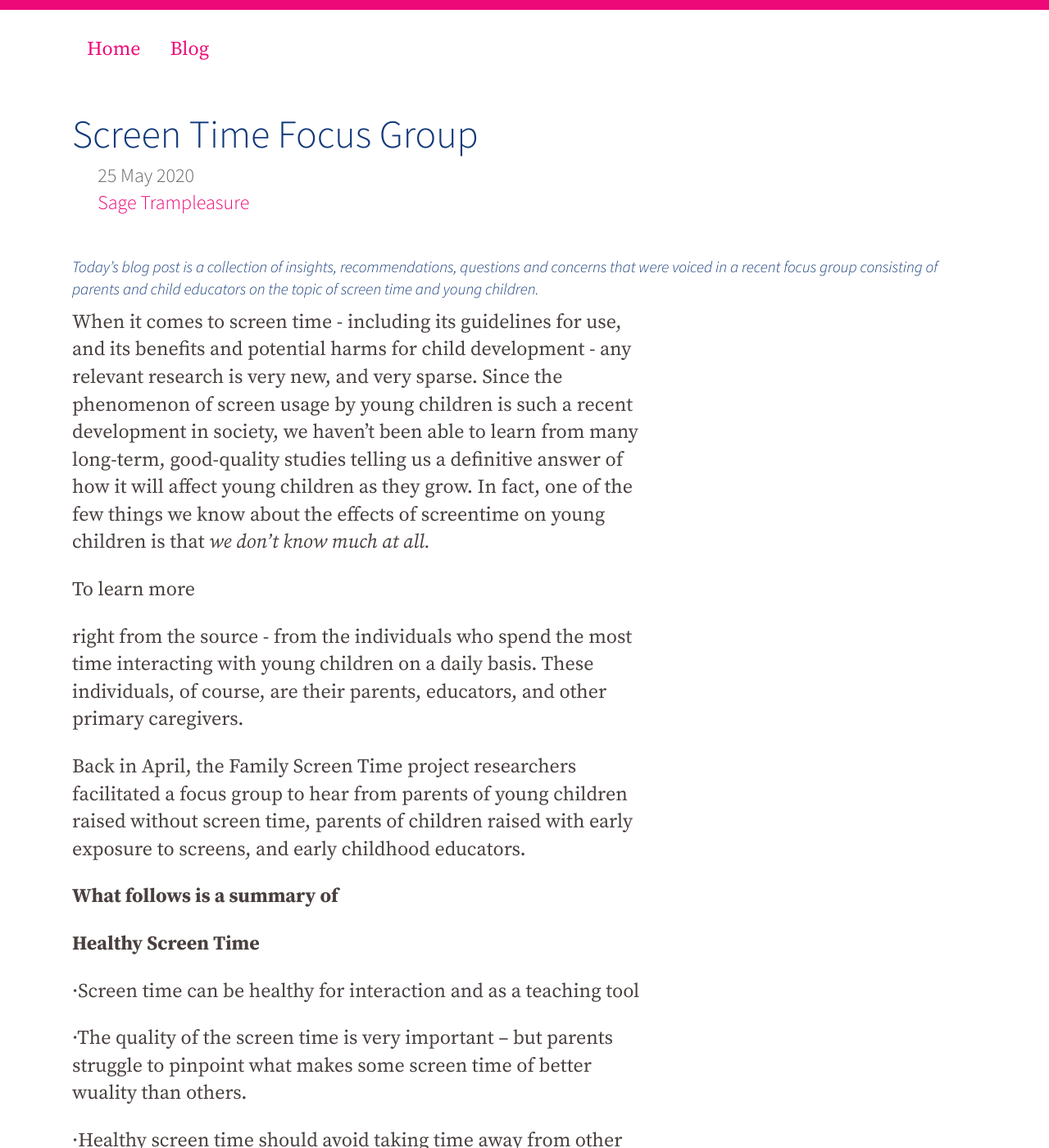
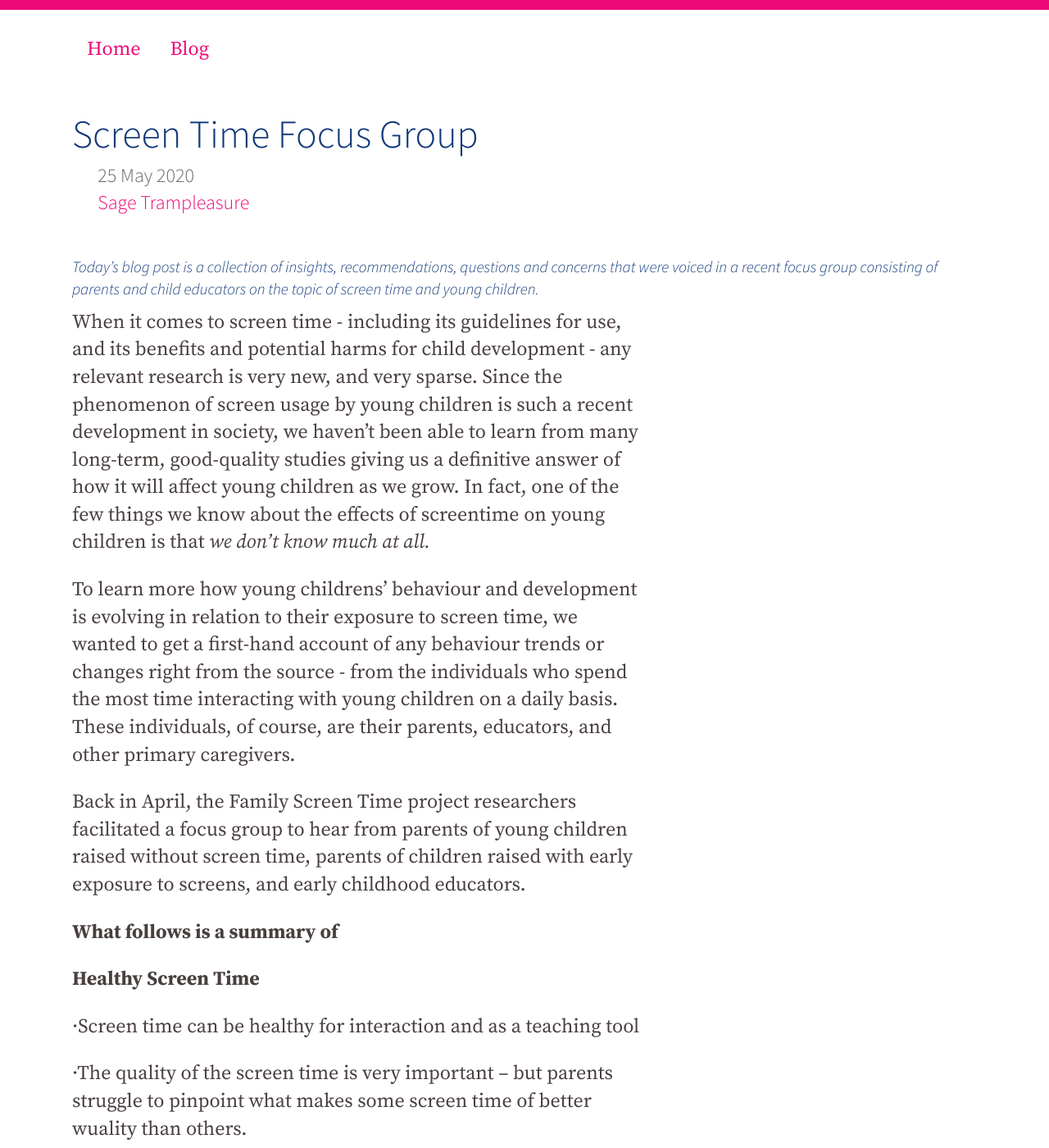
Before and after one commit to famliy-screen-time/familyscreentime.ca, a Jekyll site: the page built from _posts/2020-05-25-screen-time-focus-group-insights.md, in a window 1280 px wide and 1400 px high. Shown: the whole window at 82% size. Built offline with Jekyll 4.4.1, drawn with Linux system fonts in a browser that asks for light colours; nearby versions of some CDN libraries.

Commit message:
Update Blog “2020-05-25-screen-time-focus-group-insights”

```diff
--- a/_posts/2020-05-25-screen-time-focus-group-insights.md
+++ b/_posts/2020-05-25-screen-time-focus-group-insights.md
@@ -6,11 +6,9 @@
 ---
 ###### *Today's blog post is a collection of insights, recommendations, questions and concerns that were voiced in a recent focus group consisting of parents and child educators on the topic of screen time and young children.*
 
-When it comes to screen time - including its guidelines for use, and its benefits and potential harms for child development - any relevant research is very new, and very sparse. Since the phenomenon of screen usage by young children is such a recent development in society, we haven't been able to learn from many long-term, good-quality studies telling us a definitive answer of how it will affect young children as they grow. In fact, one of the few things we know about the effects of screentime on young children is that *we don't know much at all.*
+When it comes to screen time - including its guidelines for use, and its benefits and potential harms for child development - any relevant research is very new, and very sparse. Since the phenomenon of screen usage by young children is such a recent development in society, we haven't been able to learn from many long-term, good-quality studies giving us a definitive answer of how it will affect young children as we grow. In fact, one of the few things we know about the effects of screentime on young children is that *we don't know much at all.*
 
-To learn more
-
-right from the source - from the individuals who spend the most time interacting with young children on a daily basis. These individuals, of course, are their parents, educators, and other primary caregivers.
+To learn more how young childrens' behaviour and development is evolving in relation to their exposure to screen time, we wanted to get a first-hand account of any behaviour trends or changes right from the source - from the individuals who spend the most time interacting with young children on a daily basis. These individuals, of course, are their parents, educators, and other primary caregivers.
 
 Back in April, the Family Screen Time project researchers facilitated a focus group to hear from parents of young children raised without screen time, parents of children raised with early exposure to screens, and early childhood educators.
 
```
